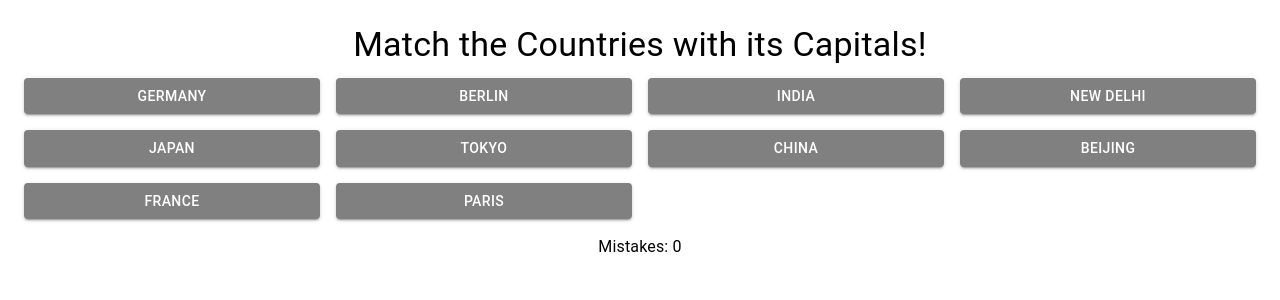
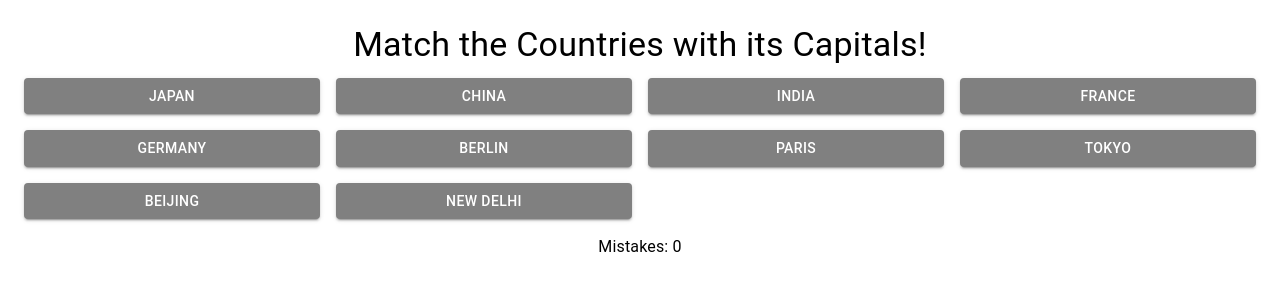
Before and after one commit to Rudy1405/match-countries-and-capitals-game, a React (Create React App) app: page / in a window 1280 px wide. Shown: the top 300 px of the page. Built offline with nearby package versions, Linux system fonts and the light colour scheme.

Commit message:
Refactor logic to get two separate arrays to shown and sort it more

```diff
--- a/src/components/MatchGame.tsx
+++ b/src/components/MatchGame.tsx
@@ -39,8 +39,10 @@ const MatchGame: React.FC<MatchGameProps> = ({ data }) => {
 
     const [openModal, setOpenModal] = useState<boolean>(false);
     const [gameStatus, setGameStatus] = useState<string | null>(null);
-    const countryCapitalsPairs = Object.entries(data);
-    const [shuffledPairs, setShuffledPairs] = useState<[string, string][]>(() => shuffleArray(Object.entries(data)));
+
+    const [shuffledCountries, setShuffledCountries] = useState<string[]>(() => shuffleArray(Object.keys(data)));
+    const [shuffledCapitals, setShuffledCapitals] = useState<string[]>(() => shuffleArray(Object.values(data)));
+
 
 
     const setModalValues = (message: string) => {
@@ -49,8 +51,8 @@ const MatchGame: React.FC<MatchGameProps> = ({ data }) => {
     }
 
     const getMatchValues = useCallback(() => {
-        const totalPairs = shuffledPairs.length;
-        const remainingUndefinedButtons = shuffledPairs.reduce((acc, [country, capital]) => {
+        const totalPairs = Object.entries(data).length;
+        const remainingUndefinedButtons = Object.entries(data).reduce((acc, [country, capital]) => {
             if (buttonStates[country] === undefined || buttonStates[capital] === undefined) {
                 return acc + 2; // Add 2 for both the country and capital if either is undefined
             }
@@ -58,7 +60,7 @@ const MatchGame: React.FC<MatchGameProps> = ({ data }) => {
         }, 0);
 
         return [totalPairs, remainingUndefinedButtons / 2];
-    }, [shuffledPairs, buttonStates]);
+    }, [data, buttonStates]);
 
 
     useEffect(()=>{
@@ -78,8 +80,9 @@ const MatchGame: React.FC<MatchGameProps> = ({ data }) => {
         }
     }, [firstChoice]);
 
-    useEffect(()=>{
+    useEffect(() => {
         const [totalPairs, possibleMistakesAttemps] = getMatchValues();
+
         if (mistakes >= 3) {
             setModalValues('Sorry, you lose!');
         } else if (correctCount === totalPairs && mistakes === 0) {
@@ -87,7 +90,7 @@ const MatchGame: React.FC<MatchGameProps> = ({ data }) => {
         } else if (possibleMistakesAttemps + mistakes < 4 && mistakes > 0) {
             setModalValues('You win!');
         }
-    },[mistakes, correctCount, shuffledPairs.length, buttonStates, shuffledPairs, getMatchValues]);
+    }, [mistakes, correctCount, buttonStates, getMatchValues]);
 
     const handleButtonClick = (key: string, value: string, type: 'country' | 'capital') => {
         if (!firstChoice) {
@@ -121,7 +124,8 @@ const MatchGame: React.FC<MatchGameProps> = ({ data }) => {
         setCorrectCount(0);
 
         if (newGame) {
-            setShuffledPairs(shuffleArray(Object.entries(data)))
+            setShuffledCountries(shuffleArray(Object.keys(data)));
+            setShuffledCapitals(shuffleArray(Object.values(data)));
         }
         setOpenModal(false);
 
@@ -133,35 +137,37 @@ const MatchGame: React.FC<MatchGameProps> = ({ data }) => {
                 Match the Countries with its Capitals!
             </Typography>
             <Grid container spacing={2}>
-                {shuffledPairs.map(([country, capital]) =>(
-                    <React.Fragment key={country}>
-                        <Grid item xs={6} md={3}>
+                {/* Render shuffled countries */}
+                {shuffledCountries.map((country) => (
+                    <Grid item xs={6} md={3} key={country}>
                         {(() => {
                             const countryState = buttonStates[country];
-                                /// Extract of the state to a var for TS better type handling on the compiler
+                            const state = isValidState(countryState) ? countryState : undefined;
                             return (
                                 <GameButton
                                     label={country}
-                                        state={isValidState(countryState) ? countryState : undefined}
-                                        onClick={() => handleButtonClick(country, capital, 'country')}
+                                    state={state}
+                                    onClick={() => handleButtonClick(country, data[country], 'country')}
                                 />
                             );
                         })()}
                     </Grid>
-                        <Grid item xs={6} md={3}>
+                ))}
+                {/* Render shuffled capitals */}
+                {shuffledCapitals.map((capital) => (
+                    <Grid item xs={6} md={3} key={capital}>
                         {(() => {
                             const capitalState = buttonStates[capital];
-                                /// Extract of the state to a var for TS better type handling on the compiler
+                            const state = isValidState(capitalState) ? capitalState : undefined;
                             return (
                                 <GameButton
                                     label={capital}
-                                        state={isValidState(capitalState) ? capitalState : undefined}
-                                        onClick={() => handleButtonClick(capital, country, 'capital')}
+                                    state={state}
+                                    onClick={() => handleButtonClick(capital, Object.keys(data).find((key) => data[key] === capital)!, 'capital')}
                                 />
                             );
                         })()}
                     </Grid>
-                    </React.Fragment>
                 ))}
             </Grid>
             <Typography variant="body1" sx={{mt: 2}}>
```
Lines whose indentation alone changed are shown as unchanged.
